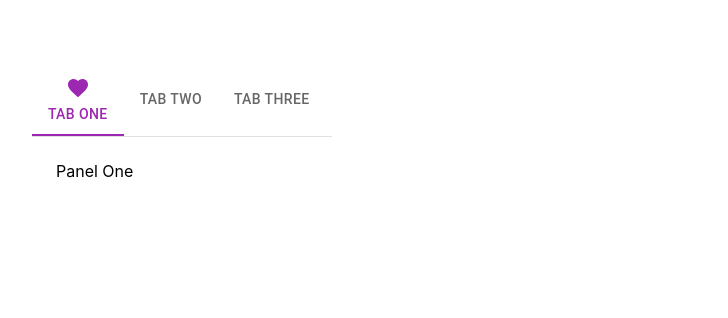
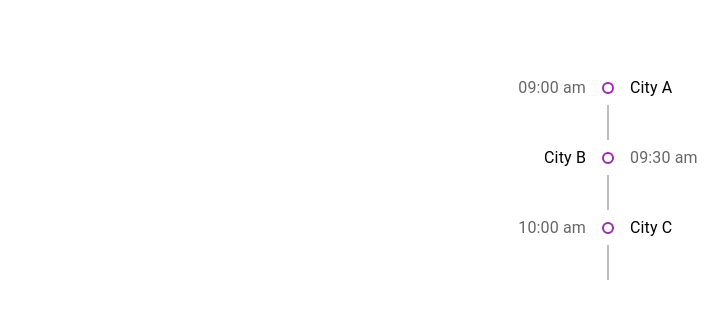
Before and after one commit to Hachiman12a1/Learn-MUI-Codevolution, a React (Create React App) app: page / in a window 1280 px wide. Shown: the top 318 px of the page, without its empty margins (32-760 px from the left). Built offline with nearby package versions, Linux system fonts and the light colour scheme.

Commit message:
Timeline

```diff
--- a/src/App.tsx
+++ b/src/App.tsx
@@ -36,6 +36,7 @@
 import MuiPicker from "./components/MuiPicker";
 import MuiDateRangePicker from "./components/MuiDateRangePicker";
 import MuiTabs from "./components/MuiTabs";
+import MuiTimeline from "./components/MuiTimeline";
 
 function App() {
   return (
@@ -74,7 +75,8 @@
         {/* <MuiLoadingButton /> */}
         {/* <MuiPicker /> */}
         {/* <MuiDateRangePicker /> */}
-        <MuiTabs />
+        {/* <MuiTabs /> */}
+        <MuiTimeline />
       </div>
     </LocalizationProvider>
   );
--- /dev/null
+++ b/src/components/MuiTimeline.tsx
@@ -0,0 +1,49 @@
+import {
+  Timeline,
+  TimelineConnector,
+  TimelineContent,
+  TimelineDot,
+  TimelineItem,
+  TimelineOppositeContent,
+  TimelineSeparator,
+} from "@mui/lab";
+import React from "react";
+
+const MuiTimeline = () => {
+  return (
+    <Timeline position="alternate">
+      <TimelineItem>
+        <TimelineOppositeContent color="text.secondary">
+          09:00 am
+        </TimelineOppositeContent>
+        <TimelineSeparator>
+          <TimelineDot color="secondary" variant="outlined" />
+          <TimelineConnector />
+        </TimelineSeparator>
+        <TimelineContent>City A</TimelineContent>
+      </TimelineItem>
+      <TimelineItem>
+        <TimelineOppositeContent color="text.secondary">
+          09:30 am
+        </TimelineOppositeContent>
+        <TimelineSeparator>
+          <TimelineDot color="secondary" variant="outlined" />
+          <TimelineConnector />
+        </TimelineSeparator>
+        <TimelineContent>City B</TimelineContent>
+      </TimelineItem>
+      <TimelineItem>
+        <TimelineOppositeContent color="text.secondary">
+          10:00 am
+        </TimelineOppositeContent>
+        <TimelineSeparator>
+          <TimelineDot color="secondary" variant="outlined" />
+          <TimelineConnector />
+        </TimelineSeparator>
+        <TimelineContent>City C</TimelineContent>
+      </TimelineItem>
+    </Timeline>
+  );
+};
+
+export default MuiTimeline;
```
